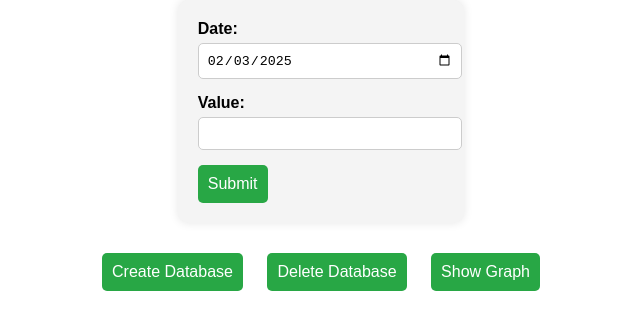
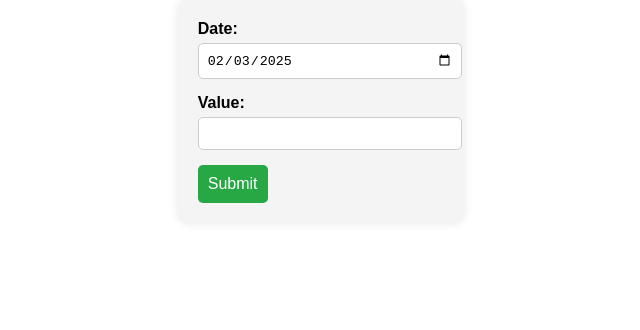
Before and after one commit to SLRio/readwriteServer, a website: page public/index.html in a window 1280 px wide. Shown: the part 108-438 px from the top of the page, without its empty margins (319-959 px from the left). Drawn offline with Linux system fonts and the light colour scheme.

Commit message:
index.html

```diff
--- a/public/index.html
+++ b/public/index.html
@@ -40,12 +40,6 @@
         button:hover {
             background: #218838;
         }
-        .action-buttons {
-            margin-top: 20px;
-        }
-        .action-buttons button {
-            margin: 10px;
-        }
     </style>
 </head>
 <body>
@@ -64,39 +58,5 @@
         // Set the default value of the date field to today's date
         document.getElementById('date').valueAsDate = new Date();
     </script>
-
-    <!-- Action buttons for managing the database and showing the graph -->
-    <div class="action-buttons">
-        <button type="button" onclick="createDatabase()">Create Database</button>
-        <button type="button" onclick="deleteDatabase()">Delete Database</button>
-        <button type="button" onclick="showGraphPage()">Show Graph</button>
-    </div>
-
-    <script>
-        // Function to create the 'methane' database
-        function createDatabase() {
-            fetch('/create-db', {
-                method: 'POST',
-            })
-            .then(response => response.json())
-            .then(data => alert(data.message))
-            .catch(error => console.error('Error creating database:', error));
-        }
-
-        // Function to delete the 'methane' database
-        function deleteDatabase() {
-            fetch('/delete-db', {
-                method: 'POST',
-            })
-            .then(response => response.json())
-            .then(data => alert(data.message))
-            .catch(error => console.error('Error deleting database:', error));
-        }
-
-        // Function to navigate to the graph page
-        function showGraphPage() {
-            window.location.href = '/graph.html'; // Ensure this page exists
-        }
-    </script>
 </body>
 </html>
```
